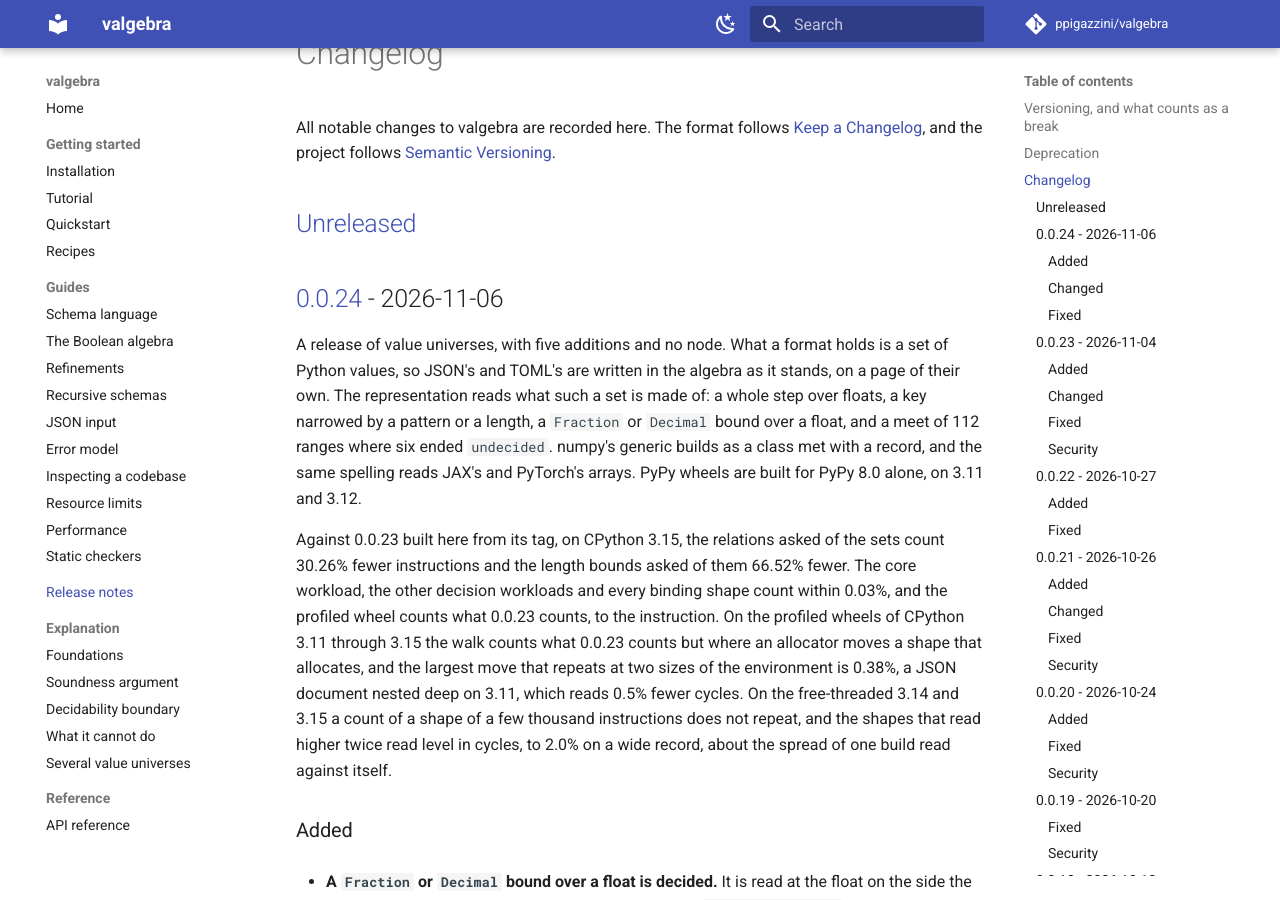
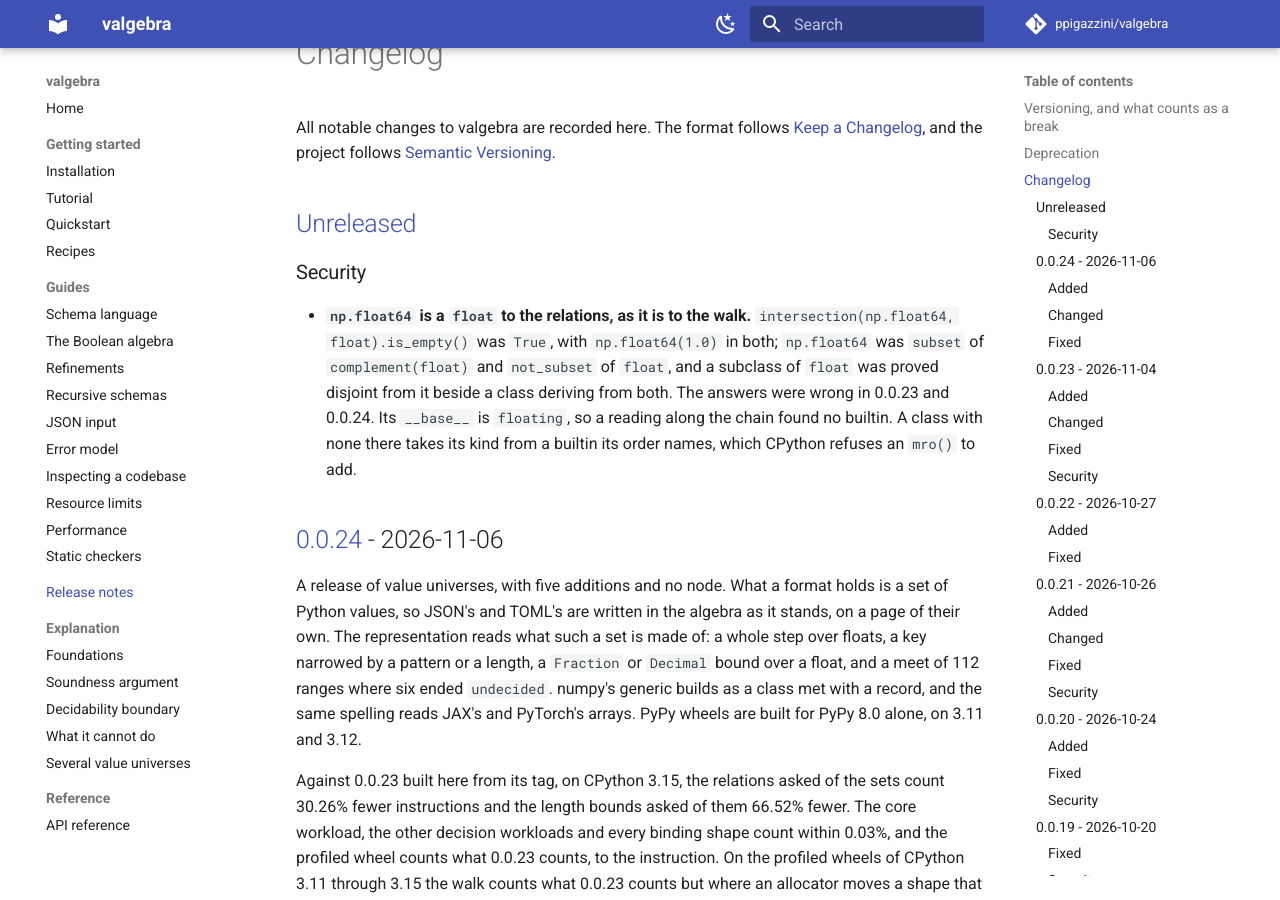
Before and after one commit to ppigazzini/valgebra, an MkDocs documentation site: the page built from docs/12-changelog.md, in a window 1280 px wide and 900 px high, scrolled down 941 px. Built offline with MkDocs 1.6.1 and Material for MkDocs 9.7.7, drawn with Linux system fonts in a browser that asks for light colours; comment, search, counter and statistics services are not loaded.

Commit message:
fix: a class's kind reads a builtin its order names
A class with no builtin on its __base__ chain takes its kind from a builtin on
its order. numpy's float64 has floating for its base, float on its order and a
float's storage in its instance: read along the chain alone it laid out no kind,
so it was proved outside float, and a float subclass was proved disjoint from it
beside a class deriving from both.

The two chains part in one direction each. A metaclass's mro() can leave a
builtin out, which is why the walk along __base__ stays the first reading, and
CPython's mro_check refuses one that adds a base whose layout the class does not
extend, so a builtin on the order is storage the instance holds.

```diff
--- a/CHANGELOG.md
+++ b/CHANGELOG.md
@@ -13,7 +13,19 @@ Every feat/fix commit this section accounts for, oldest first; held to
 a caller cannot see: a step of the set representation that changed no
 answer of its own, or a repair to a change not yet released.
 
+- fix: a class's kind reads a builtin its order names
+
 -->
+
+### Security
+
+- **`np.float64` is a `float` to the relations, as it is to the walk.**
+  `intersection(np.float64, float).is_empty()` was `True`, with `np.float64(1.0)` in both;
+  `np.float64` was `subset` of `complement(float)` and `not_subset` of `float`, and a
+  subclass of `float` was proved disjoint from it beside a class deriving from both.
+  The answers were wrong in 0.0.23 and 0.0.24. Its `__base__` is `floating`, so a reading
+  along the chain found no builtin. A class with none there takes its kind from a builtin
+  its order names, which CPython refuses an `mro()` to add.
 
 ## [0.0.24] - 2026-11-06
 
```
Also changed, not shown: docs/14-soundness.md (+2 -1 lines), docs/17-boundaries.md (+3 -2 lines), docs/dev/02-decision.md (+7 -1 lines), 3 other files.
